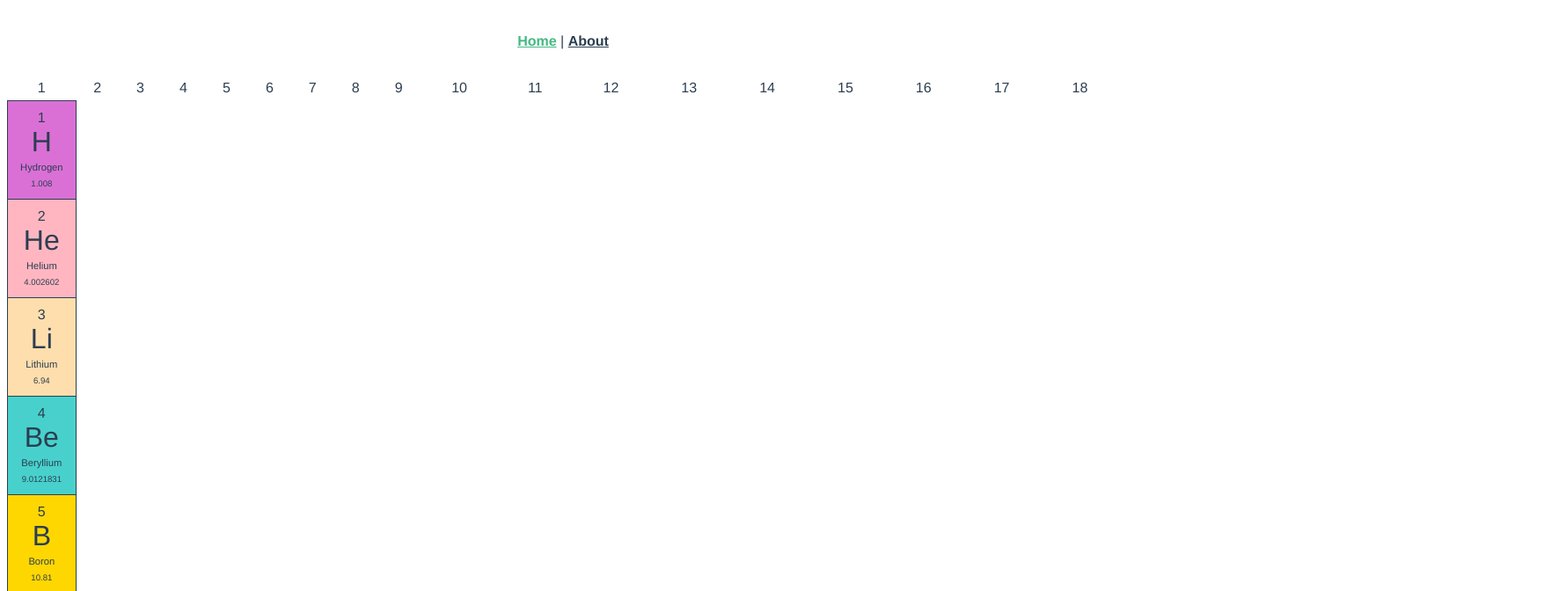
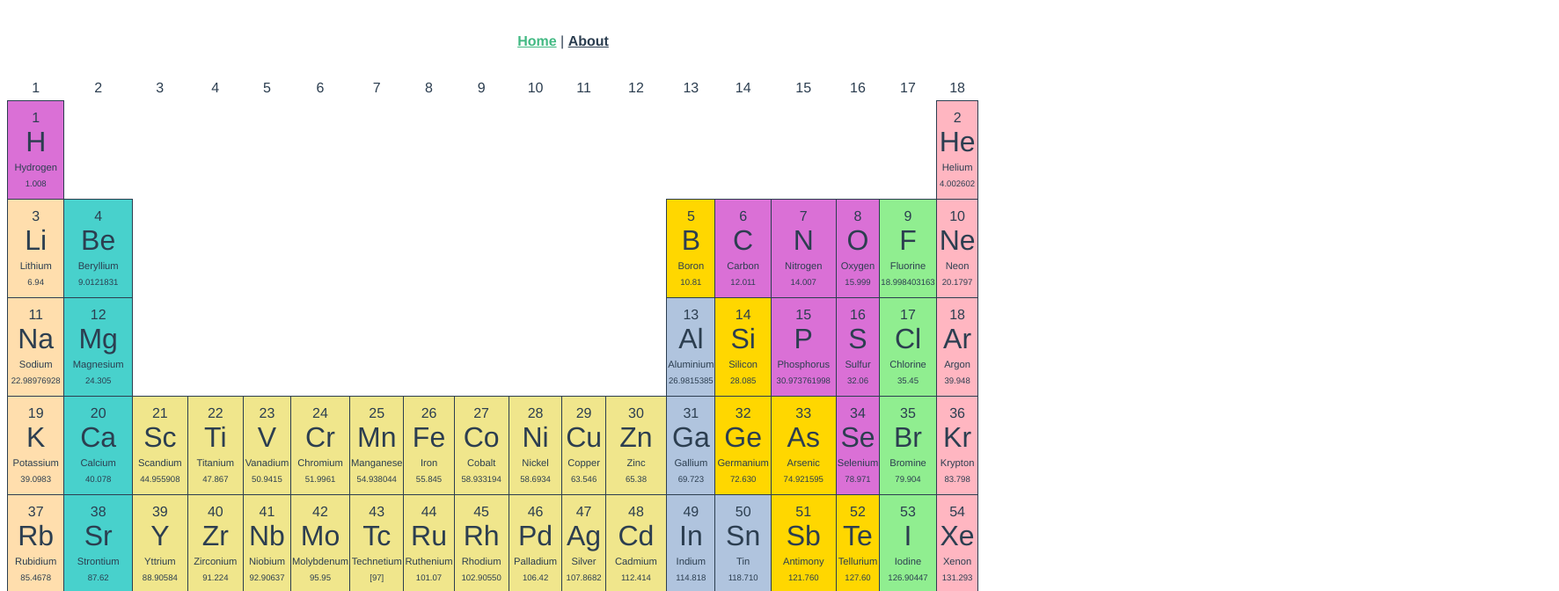
Before and after one commit to hmkainul/periodic-table, a Vue app: page /#/ in a window 1280 px wide. Shown: the top 672 px of the page at 88% size, 1772 px wide, since content can reach past the window. Built offline with nearby package versions, Linux system fonts and the light colour scheme.

Commit message:
Split periodic table to rows

```diff
--- a/src/components/PeriodicTable.vue
+++ b/src/components/PeriodicTable.vue
@@ -3,17 +3,19 @@
     <tr>
       <td v-for="n in 18" v-bind:key="'group'+n" class="group">{{ n }}</td>
     </tr>
-    <template v-for="(element, index) in elements">
+    <template v-for="(row, index) in rows">
       <tr v-bind:key="index">
-        <Cell v-bind:element="element" v-bind:key="element.symbol"/>
-        <template v-if="element.number === 1">
-          <td class="empty"></td>
-          <td class="empty" colspan="7" rowspan="3"></td>
-          <td class="empty" colspan="3" rowspan="3"></td>
-          <td class="empty" colspan="5"></td>
+        <template v-for="element in row">
+          <Cell v-bind:element="element" v-bind:key="element.symbol"/>
+          <template v-if="element.number === 1">
+            <td class="empty" v-bind:key="'emptyAfter'+element.number"></td>
+            <td class="empty" colspan="7" rowspan="3" v-bind:key="'emptyAfter'+element.number"></td>
+            <td class="empty" colspan="3" rowspan="3" v-bind:key="'emptyAfter'+element.number"></td>
+            <td class="empty" colspan="5" v-bind:key="'emptyAfter'+element.number"></td>
+          </template>
         </template>
       </tr>
-      <tr v-if="element.number === 118 || element.number === 71" v-bind:key="'emptyAfter'+element.number">
+      <tr v-if="index === 7 || index === 8" v-bind:key="'emptyAfter'+index">
         <td colspan="18" class="empty"></td>
       </tr>
     </template>
@@ -32,10 +34,19 @@ import json from '@/elements.json';
   },
 })
 export default class PeriodicTable extends Vue {
-  private elements: ChemicalElement[];
+  private rows: ChemicalElement[][];
   constructor() {
     super();
-    this.elements = json;
+    const left = new Set([1, 3, 11, 19, 37, 55, 87, 58, 90]);
+    function splitToRows(total: ChemicalElement[][], current: ChemicalElement) {
+      if (left.has(current.number)) {
+        total.push([current]);
+      } else {
+        total[total.length - 1].push(current);
+      }
+      return total;
+    }
+    this.rows = json.reduce(splitToRows, []);
   }
 }
 </script>
```
